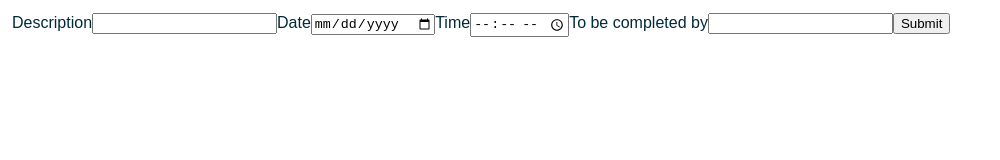
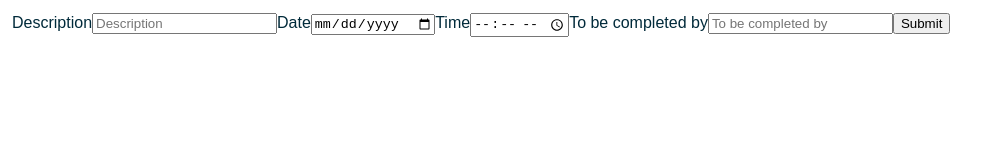
Before and after one commit to nikkypyra/capstone-project, a React (Create React App) app: page /create-task in a window 1280 px wide. Shown: the top 160 px of the page, without its empty margins (0-1000 px from the left). Built offline with nearby package versions, Linux system fonts and the light colour scheme.

Commit message:
Add placeholder to form

```diff
--- a/src/components/TaskForm.js
+++ b/src/components/TaskForm.js
@@ -27,6 +27,7 @@ export default function TaskForm() {
           type="text"
           value={description}
           maxLength="100"
+          placeholder="Description"
           onChange={(e) => setDescription(e.target.value)}
           required
         />
@@ -61,6 +62,7 @@ export default function TaskForm() {
           type="text"
           value={person}
           maxLength="100"
+          placeholder="To be completed by"
           onChange={(e) => setPerson(e.target.value)}
           required
         />
```
